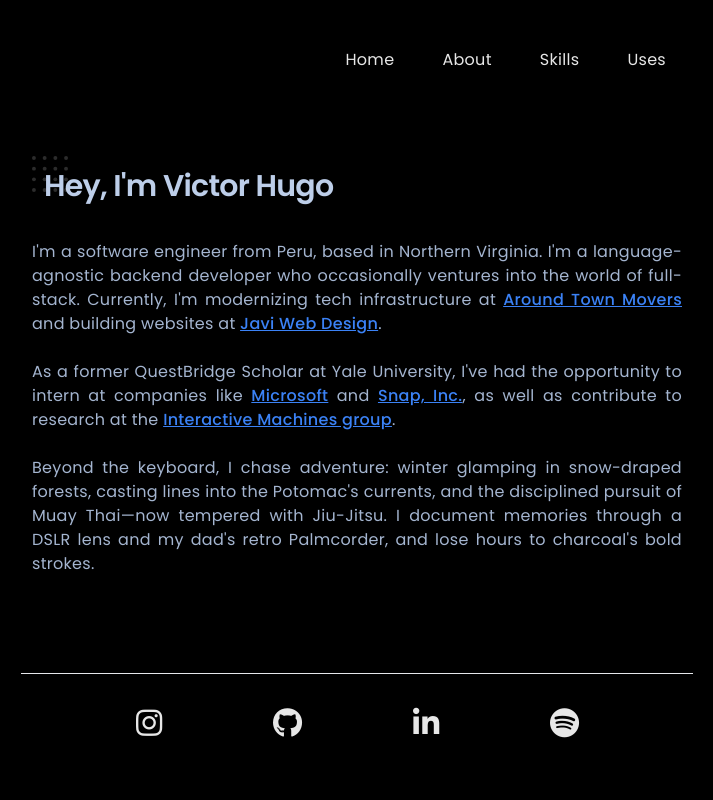
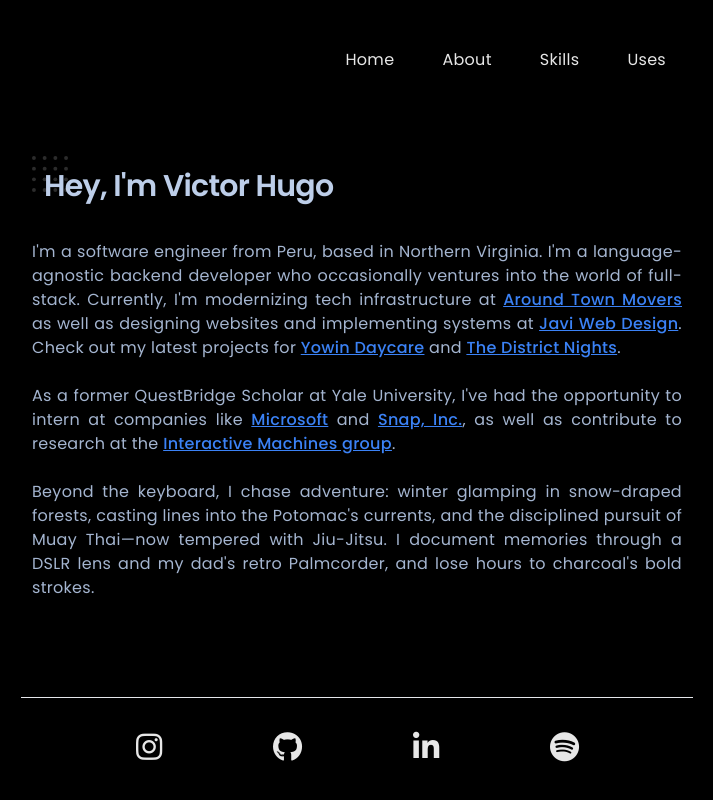
Before and after one commit to victor-hugo-dc/victor-hugo-dc.github.io, a React (Create React App) app: page / in a window 1280 px wide. Shown: the top 800 px of the page, without its empty margins (283-996 px from the left). Built offline with nearby package versions, Linux system fonts and the light colour scheme.

Commit message:
feat: small update

```diff
--- a/src/pages/Home/index.js
+++ b/src/pages/Home/index.js
@@ -10,7 +10,7 @@
                 </h1>
                 <div className="mb-8 prose leading-6 text-justify text-gray-600 dark:text-gray-400">
                     <p>
-                        I&apos;m a software engineer from Peru, based in Northern Virginia. I'm a language-agnostic backend developer who occasionally ventures into the world of full-stack. Currently, I'm modernizing tech infrastructure at <a target="_blank" rel="noreferrer" href="https://www.aroundtownmovers.com/">Around Town Movers</a> and building websites at <a target="_blank" rel="noreferrer" href="https://javiwebdesign.com/">Javi Web Design</a>.
+                        I&apos;m a software engineer from Peru, based in Northern Virginia. I'm a language-agnostic backend developer who occasionally ventures into the world of full-stack. Currently, I'm modernizing tech infrastructure at <a target="_blank" rel="noreferrer" href="https://www.aroundtownmovers.com/">Around Town Movers</a> as well as designing websites and implementing systems at <a target="_blank" rel="noreferrer" href="https://javiwebdesign.com/">Javi Web Design</a>. Check out my latest projects for <a href='https://yowindaycare.com' rel='_blank'>Yowin Daycare</a> and <a href='https://thedistrictnights.com'>The District Nights</a>.
                         <br /><br />
                         As a former QuestBridge Scholar at Yale University, I&apos;ve had the opportunity to intern at companies like <a target="_blank" rel="noreferrer" href="https://www.microsoft.com/en-us/">Microsoft</a> and <a target="_blank" rel="noreferrer" href="https://www.snapchat.com/">Snap, Inc.</a>, as well as contribute to research at the <a target="_blank" rel='noreferrer' href='https://interactive-machines.com/'>Interactive Machines group</a>.
                         <br /><br />
```
